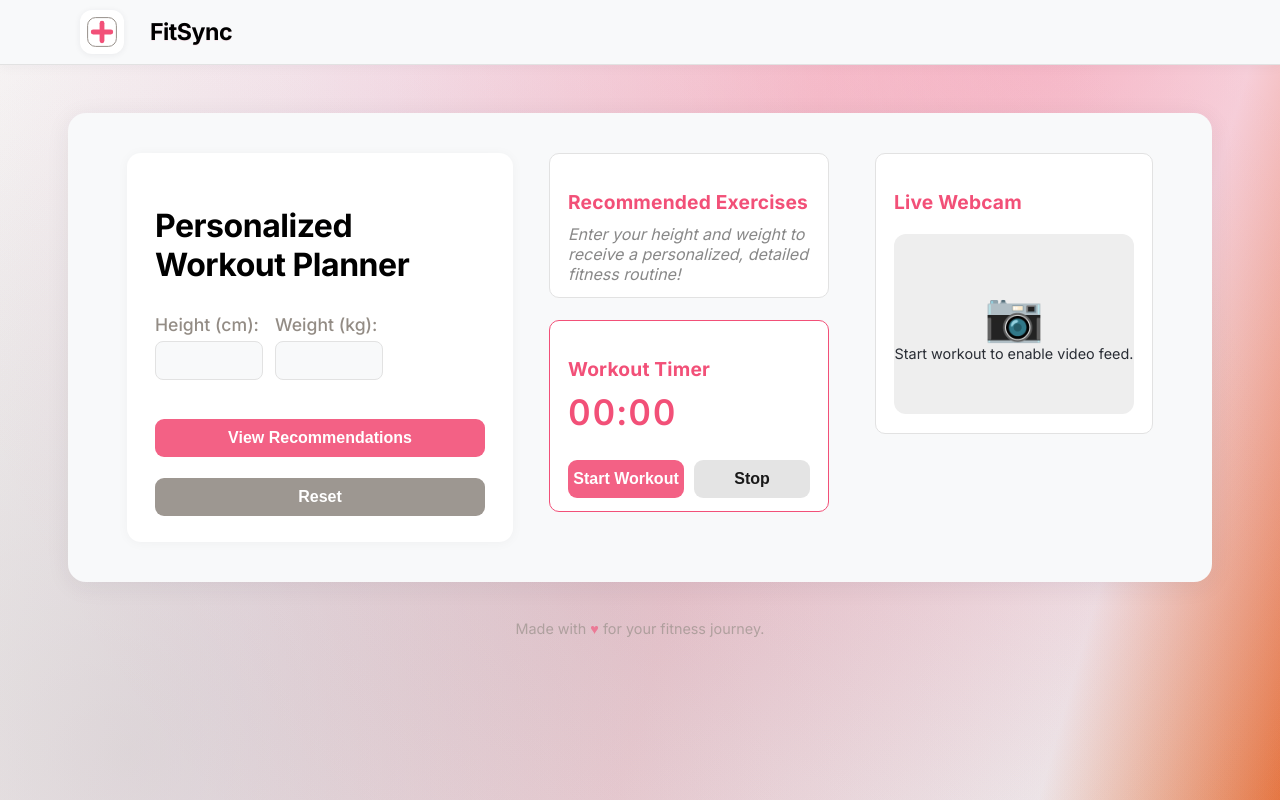
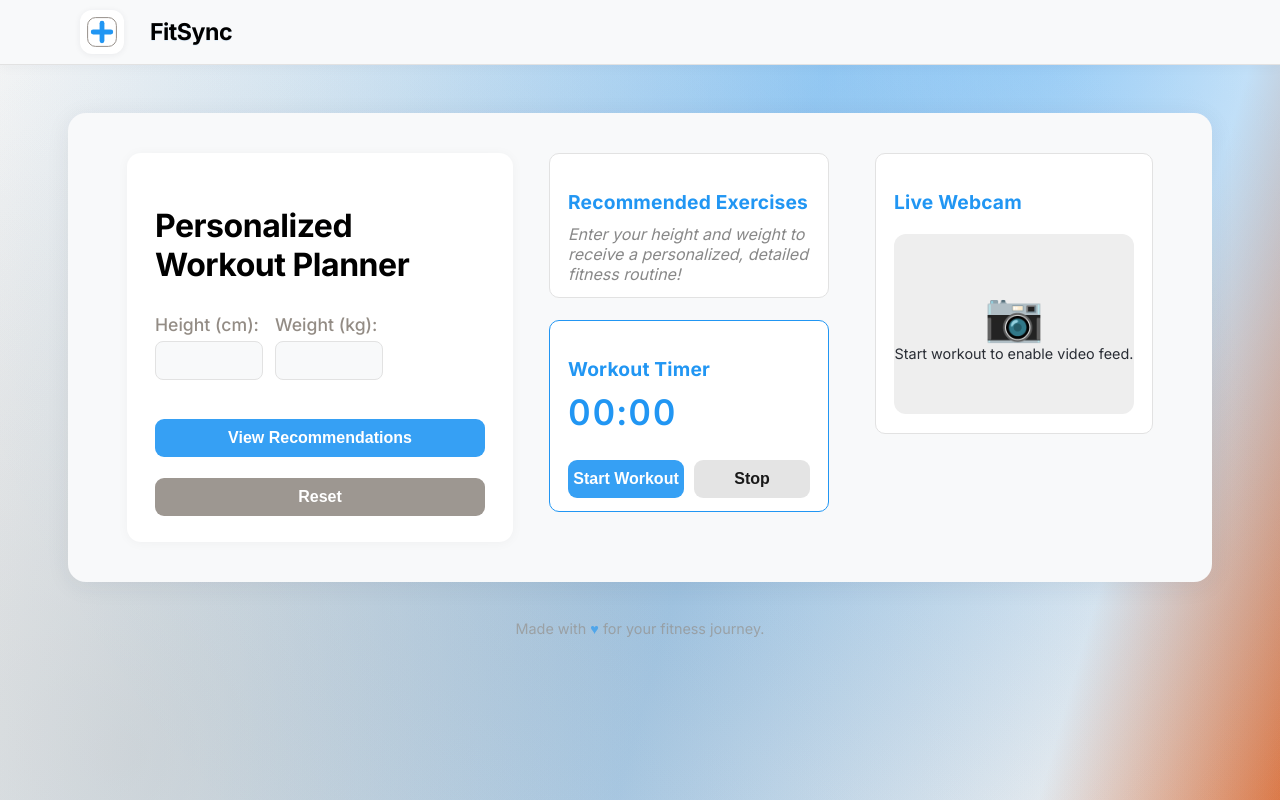
Before and after one commit to Workflow-Manager-admin/fitsync-95856-1b54aa3b, a React (Create React App) app in the folder fitness_workout_frontend/: page / in a window 1280 px wide. Built offline with nearby package versions, Linux system fonts and the light colour scheme; the HTML template or start-up script is replaced by a standard one.

Commit message:
CheckPoint

```diff
--- a/fitness_workout_frontend/src/App.css
+++ b/fitness_workout_frontend/src/App.css
@@ -2,7 +2,7 @@
   /* App color palette */
   --primary-color: #000000;
   --secondary-color: #938c85;
-  --accent-color: #f25078;
+  --accent-color: #2196f3;
   --bg-primary: #ffffff;
   --bg-secondary: #f8f9fa;
   --text-primary: #282c34;
@@ -40,14 +40,14 @@ body, .App {
   margin: 0;
   transition: background 0.3s, color 0.3s;
   background:
-    /* Brighter accent radial - pink coral top right */
-    radial-gradient(circle at 82% 5%, rgba(242,80,120, 0.34) 0%, rgba(242,80,120, 0.18) 28%, rgba(242,80,120,0.05) 60%, rgba(255,255,255,0) 88%),
+    /* Brighter accent radial - blue top right */
+    radial-gradient(circle at 82% 5%, rgba(33,150,243, 0.34) 0%, rgba(33,150,243, 0.18) 28%, rgba(33,150,243,0.05) 60%, rgba(255,255,255,0) 88%),
     /* Warmer taupe secondary radial, more visible */
     radial-gradient(circle at 10% 94%, rgba(147,140,133, 0.26) 0%, rgba(147,140,133, .09) 46%, rgba(255,255,255,0) 87%),
     /* High-contrast dark vignette for subtle depth (visible in light/dark) */
     radial-gradient(ellipse at 47% 72%, rgba(34,36,44,0.10) 0%, rgba(34,36,44,0.03) 57%, rgba(255,255,255,0) 93%),
     /* Bold linear main gradient: deeper color stops with accent edge */
-    linear-gradient(106deg, var(--bg-primary) 0%, #fff4fc 28%, #ffe3ea 56%, var(--bg-secondary) 84%, #e87a41 100%);
+    linear-gradient(106deg, var(--bg-primary) 0%, #e3f2fd 28%, #bbdefb 56%, var(--bg-secondary) 84%, #e87a41 100%);
   /* Fallback color is still var(--bg-primary); gradient covers full area */
   position: relative;
   overflow-x: hidden;
@@ -83,7 +83,7 @@ body::before {
   height: 340px;
   right: -120px;
   top: -120px;
-  background: radial-gradient(circle at 32% 44%, rgba(242,80,120,0.33) 62%, rgba(255,255,255,0.0) 100%);
+  background: radial-gradient(circle at 32% 44%, rgba(33,150,243,0.33) 62%, rgba(255,255,255,0.0) 100%);
   filter: blur(6px);
   opacity: 0.16;
 }
@@ -250,6 +250,7 @@ body::after {
 .fitness-btn.accent {
   background: var(--accent-color);
   color: #fff;
+  /* ensure high contrast for the blue */
 }
 .fitness-btn.secondary {
   background: var(--secondary-color);
@@ -399,13 +400,13 @@ body::after {
   font-weight: 600;
   cursor: pointer;
   transition: all 0.2s;
-  box-shadow: 0 2px 4px rgba(41, 0, 0, 0.08);
+  box-shadow: 0 2px 4px rgba(33, 150, 243, 0.10);
   z-index: 10;
 }
 .theme-toggle:hover {
   transform: translateY(-2px);
   filter: brightness(1.09);
-  box-shadow: 0 4px 8px rgba(41, 0, 0, 0.12);
+  box-shadow: 0 4px 8px rgba(33, 150, 243, 0.16);
 }
 .theme-toggle:active {
   opacity: 0.91;
--- a/fitness_workout_frontend/src/Navbar.css
+++ b/fitness_workout_frontend/src/Navbar.css
@@ -51,7 +51,7 @@
   font-weight: 700;
   letter-spacing: -0.022em;
   color: var(--primary-color, #000);
-  text-shadow: 0 1px 0 rgba(242,80,120,0.10);
+  text-shadow: 0 1px 0 rgba(33,150,243,0.10);
 }
 
 @media (max-width: 700px) {
--- a/fitness_workout_frontend/src/Navbar.js
+++ b/fitness_workout_frontend/src/Navbar.js
@@ -28,7 +28,7 @@ function Navbar() {
                 width="6"
                 height="28"
                 rx="3"
-                fill="var(--accent-color, #f25078)"
+                fill="var(--accent-color, #2196f3)"
                 />
               <rect
                 x="6"
@@ -36,7 +36,7 @@ function Navbar() {
                 width="28"
                 height="6"
                 rx="3"
-                fill="var(--accent-color, #f25078)"
+                fill="var(--accent-color, #2196f3)"
                 />
               {/* Optional: thin outline for modernity */}
               <rect
--- a/fitness_workout_frontend/src/RandomShapesBackground.js
+++ b/fitness_workout_frontend/src/RandomShapesBackground.js
@@ -89,7 +89,7 @@ function generateBlobPath(x, y, size, seed) {
 }
 
 const COLOR_PALETTE = [
-  "var(--accent-color)",
+  "var(--accent-color)", // now resolves to #2196f3
   "var(--secondary-color)",
   "var(--primary-color)",
 ];
```
Also changed, not shown: 1 other file (tests, documents, lock files or other folders).
